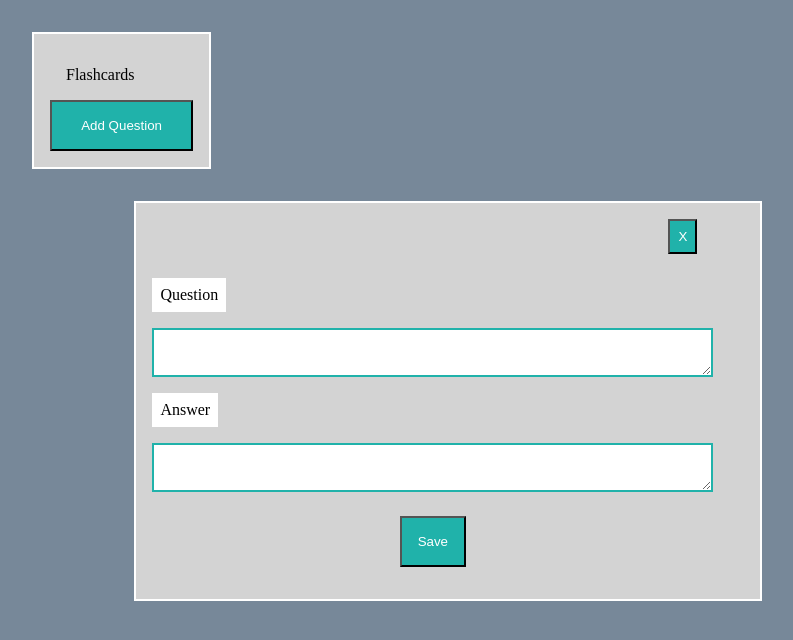
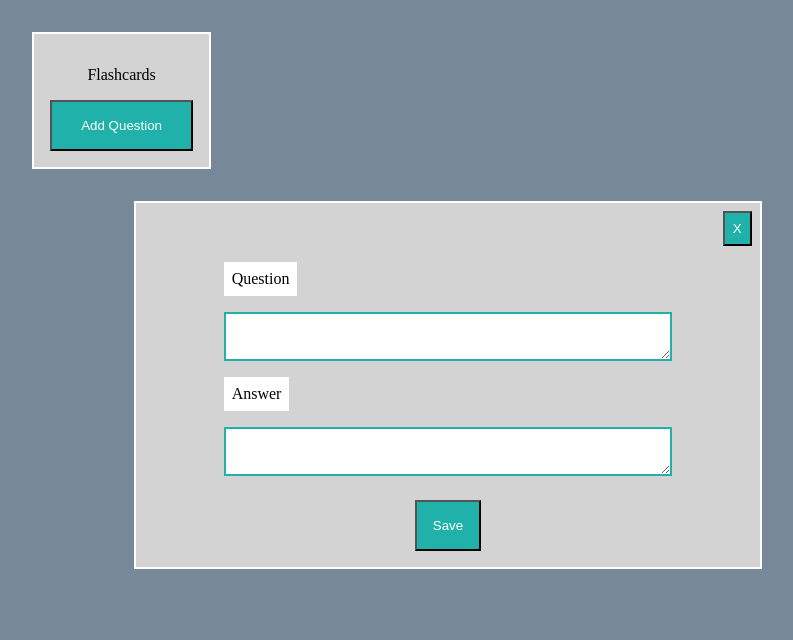
Before and after one commit to bhunor97/Small_JavaScript_Projects, a plain HTML site: page Flashcard/flashcard.html in a window 1280 px wide. Both pictures are taken after a click on the button "Add Question". Shown: the whole page, without its empty margins (192-985 px from the left). Drawn offline with Linux system fonts and the light colour scheme.

Commit message:
small resize adjusments

```diff
--- a/Flashcard/flashcard.css
+++ b/Flashcard/flashcard.css
@@ -56,7 +56,7 @@ body {
 .upperDiv .titleDiv {
   display: flex;
   flex-direction: column;
-  align-items: flex-start;
+  align-items: center;
   justify-content: center;
   width: 100%;
 
@@ -101,22 +101,23 @@ body {
 .x-div {
   display: flex;
   flex-direction: column;
-  align-items: flex-end;
+  align-items: center;
   justify-content: center;
-  width: 90%;
+  width: 100%;
 
-  margin-top: var(--margSmall);
+  margin: auto;
 }
 
 .x-div .xButt {
   display: flex;
-  flex-direction: column;
-  align-items: center;
+  flex-direction: row;
+  align-self: flex-end;
   justify-content: center;
   background-color: lightseagreen;
   color: white;
 
   padding: var(--padTiny);
+  margin: var(--margTiny);
 }
 
 /* ALERT DIV  - CHANGE DISPLAY! */
@@ -130,7 +131,6 @@ body {
   color: white;
 
   padding: var(--padSmall);
-  margin: var(--margSmall);
 }
 
 /* FORM SECTION */
@@ -139,9 +139,8 @@ body {
   flex-direction: column;
   align-items: center;
   justify-content: center;
-  width: 90%;
-
-  margin: var(--margSmall);
+  width: 80%;
+  margin: auto;
 }
 
 .formSection label {
@@ -162,7 +161,7 @@ body {
   flex-direction: column;
   align-items: center;
   justify-content: center;
-  width: 100%;
+  width: 90%;
 }
 
 /* textareas */
--- a/Flashcard/flashcard.html
+++ b/Flashcard/flashcard.html
@@ -50,7 +50,7 @@
           </div>
           <!-- SAVE BUTTON -->
           <div class="saveButtDiv">
-            <button id="saveButt" class="saveButt">Save</button>
+            <button type="submit" id="saveButt" class="saveButt">Save</button>
           </div>
         </form>
         <!-- OUTPUT SECTION -->
--- a/Flashcard/flashcard.js
+++ b/Flashcard/flashcard.js
@@ -12,6 +12,18 @@ inputSection.style.display = "none";
 alertDiv.style.display = "none";
 outputDiv.style.display = "none";
 
+// FLASHCARD CLASS
+class Flashcard {
+  constructor(question, answer) {
+    this.question = question;
+    this.answer = answer;
+  }
+}
+
+form.addEventListener("submit", function (e) {
+  e.preventDefault();
+});
+
 // ADD QUESTION BUTTON
 addQuestionButt.onclick = () => {
   inputSection.style.display = "block";
```
